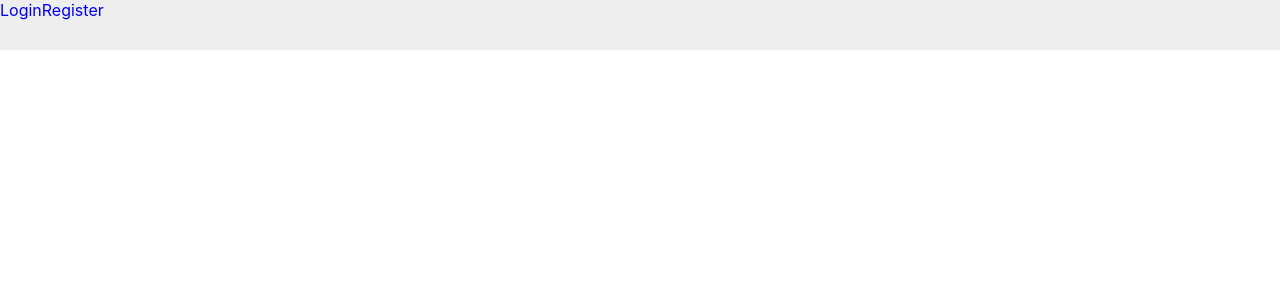
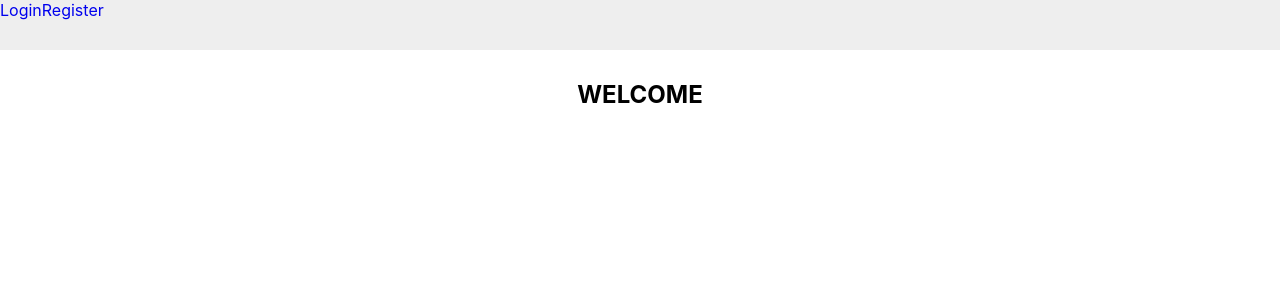
Before and after one commit to pavliv182/goit-react-hw-08-phonebook, a React (Create React App) app: page / in a window 1280 px wide. Before the commit this address had no page. Shown: the top 300 px of the page. Built offline with nearby package versions, Linux system fonts and the light colour scheme.

Commit message:
NotFound Page

```diff
--- a/src/MyRoutes.jsx
+++ b/src/MyRoutes.jsx
@@ -1,12 +1,16 @@
 import { Routes, Route } from 'react-router-dom';
 import LoginPage from 'pages/LoginPage';
 import RegisterPage from 'pages/RegisterPage';
+import HomePage from 'pages/HomePage';
+import NotFoundPage from 'pages/NotFoundPage';
 
 function MyRoutes() {
   return (
     <Routes>
+      <Route index element={<HomePage />} />
       <Route path="/login" element={<LoginPage />} />
       <Route path="/register" element={<RegisterPage />} />
+      <Route path="*" element={<NotFoundPage />} />
     </Routes>
   );
 }
--- /dev/null
+++ b/src/pages/HomePage/HomePage.jsx
@@ -0,0 +1,12 @@
+import Section from 'components/Section';
+import css from './HomePage.module.css';
+
+function HomePage() {
+  return (
+    <Section>
+      <h1 className={css.pageHeader}>WELCOME</h1>
+    </Section>
+  );
+}
+
+export default HomePage;
--- /dev/null
+++ b/src/pages/HomePage/HomePage.module.css
@@ -0,0 +1,4 @@
+.pageHeader {
+  display: flex;
+  justify-content: center;
+}
--- /dev/null
+++ b/src/pages/HomePage/index.js
@@ -0,0 +1 @@
+export { default } from './HomePage';
--- /dev/null
+++ b/src/pages/NotFoundPage/NotFoundPage.jsx
@@ -0,0 +1,5 @@
+function NotFoundPage() {
+  return <h1>This page does not exist</h1>;
+}
+
+export default NotFoundPage;
--- /dev/null
+++ b/src/pages/NotFoundPage/index.js
@@ -0,0 +1 @@
+export { default } from './NotFoundPage';
```
